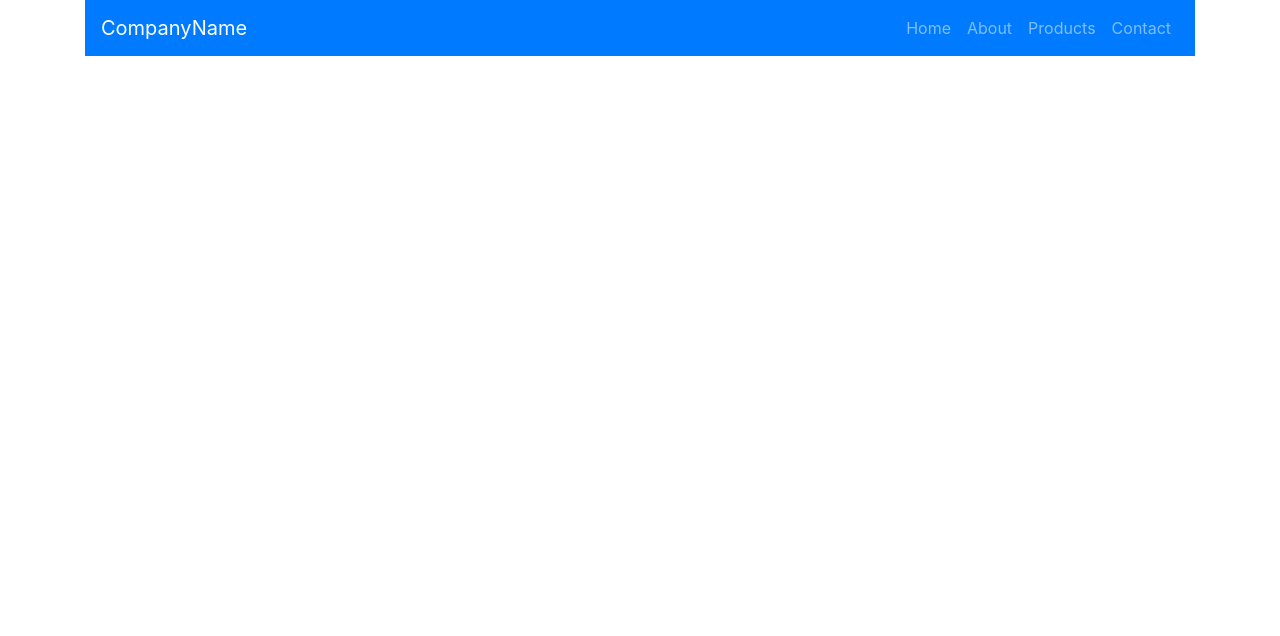
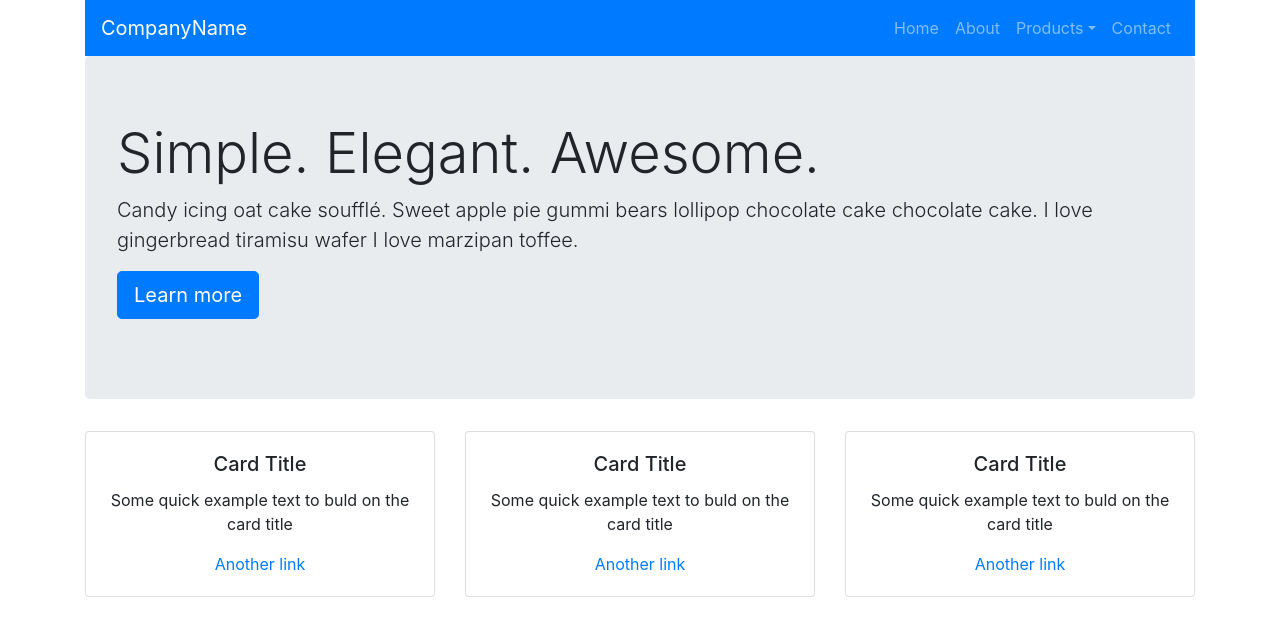
Before and after one commit to reesmees/Bootstrap4Test, a website: page src/index.html in a window 1280 px wide. Drawn offline with Linux system fonts and the light colour scheme.

Commit message:
Added cards

```diff
--- a/src/index.html
+++ b/src/index.html
@@ -15,7 +15,9 @@
         <div class="container">
             <nav class="navbar navbar-expand-lg navbar-dark bg-primary">
                 <a class="navbar-brand" href="#">CompanyName</a>
-
+                <button class="navbar-toggler" type="button" data-toggle="collapse" data-target="#navbarSupportedContent">
+                    <span class="navbar-toggler-icon"></span>
+                </button>
                 <div class="collapse navbar-collapse" id="navbarSupportedContent">
                     <ul class="navbar-nav ml-auto">
                         <li class="nav-item">
@@ -24,8 +26,14 @@
                         <li class="nav-item">
                             <a class="nav-link" href="#">About</a>
                         </li>
-                                <li class="nav-item">
-                                    <a class="nav-link" href="#">Products</a>
+                        <li class="nav-item dropdown">
+                            <a class="nav-link dropdown-toggle" href="#" id="navbarDropdown" data-toggle="dropdown">Products</a>
+                            <div class="dropdown-menu">
+                                <a class="dropdown-item" href="#">Product 1</a>
+                                <a class="dropdown-item" href="#">Product 2</a>
+                                <div class="dropdown-divider"></div>
+                                <a class="dropdown-item" href="#">Another product</a>
+                            </div>
                         </li>
                         <li class="nav-item">
                             <a class="nav-link" href="#">Contact</a>
@@ -33,6 +41,43 @@
                     </ul>
                 </div>
             </nav>
+
+            <div class="jumbotron">
+                <h1 class="display-4">Simple. Elegant. Awesome.</h1>
+                <p class="lead">Candy icing oat cake soufflé. Sweet apple pie gummi bears lollipop chocolate cake chocolate cake. I love gingerbread tiramisu wafer I love marzipan toffee.</p>
+                <p class="lead">
+                    <a class="btn btn-primary btn-lg" href="#" role="button">Learn more</a>
+                </p>
+            </div>
+            <div class="row">
+                <div class="col-sm-12 col-md-4">
+                    <div class="card mb-4">
+                        <div class="card-body text-center">
+                            <h5 class="card-title">Card Title</h5>
+                            <p class="card-text">Some quick example text to buld on the card title</p>
+                            <a href="#" class="card-link">Another link</a>
+                        </div>
+                    </div>
+                </div>
+                <div class="col">
+                    <div class="card">
+                        <div class="card-body text-center">
+                            <h5 class="card-title">Card Title</h5>
+                            <p class="card-text">Some quick example text to buld on the card title</p>
+                            <a href="#" class="card-link">Another link</a>
+                        </div>
+                    </div>
+                </div>
+                <div class="col">
+                    <div class="card">
+                        <div class="card-body text-center">
+                            <h5 class="card-title">Card Title</h5>
+                            <p class="card-text">Some quick example text to buld on the card title</p>
+                            <a href="#" class="card-link">Another link</a>
+                        </div>
+                    </div>
+                </div>
+            </div>
         </div>
         <script src="/js/jquery.min.js"></script>
         <script src="/js/popper.min.js"></script>
```
Lines whose indentation alone changed are shown as unchanged.
